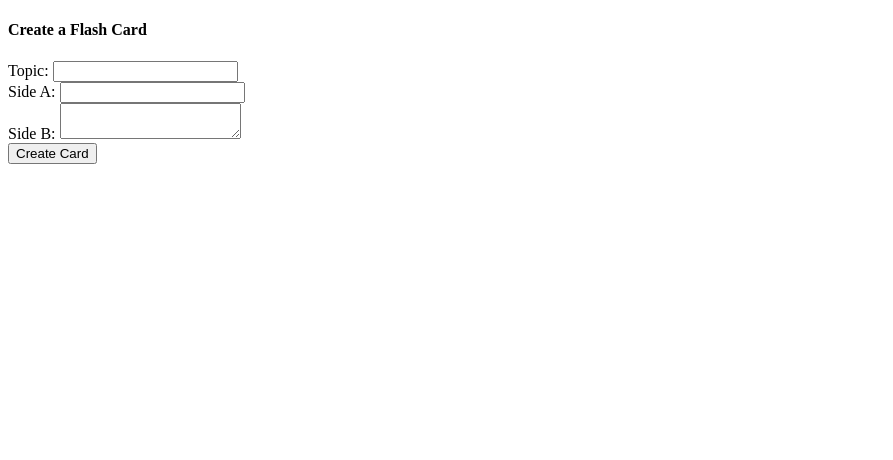
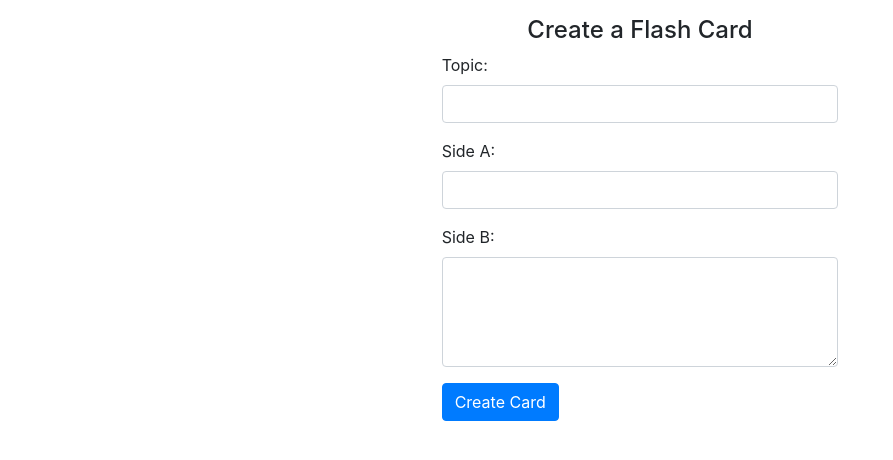
Before and after one commit to jjnotjayjay/MERN-flash-cards, a React app: page / in a window 1280 px wide. Shown: the whole page, without its empty margins (0-893 px from the left). Built offline with nearby package versions, Linux system fonts and the light colour scheme.

Commit message:
Made form visually appealing by styling with Bootstrap.

```diff
--- a/createcard.js
+++ b/createcard.js
@@ -7,21 +7,21 @@ export default class CreateCard extends React.Component {
 
   render() {
     return (
-      <div>
-        <h4>Create a Flash Card</h4>
-        <div>
+      <div className="col-4 offset-md-4 pt-3">
+        <h4 className="text-center">Create a Flash Card</h4>
+        <div className="form-group">
           <label for="topicInput">Topic: </label>
-          <input type="text" id="topicInput"></input>
+          <input className="form-control" id="topicInput" type="text"></input>
         </div>
-        <div>
+        <div className="form-group">
           <label for="sideAInput">Side A: </label>
-          <input type="text" id="sideAInput"></input>
+          <input className="form-control" id="sideAInput" type="text"></input>
         </div>
-        <div>
+        <div className="form-group">
           <label for="sideBInput">Side B: </label>
-          <textarea type="text" id="sideBInput"></textarea>
+          <textarea className="form-control" id="sideBInput" type="text" rows="4"></textarea>
         </div>
-        <button type="submit" id="submitCard">Create Card</button>
+        <button className="btn btn-primary" id="submitCard" type="submit">Create Card</button>
       </div>
     )
   }
--- a/index.html
+++ b/index.html
@@ -3,6 +3,7 @@
   <head>
     <meta charset="utf-8"/>
     <title>OC|CS React Flash Cards</title>
+    <link rel="stylesheet" href="https://maxcdn.bootstrapcdn.com/bootstrap/4.0.0/css/bootstrap.min.css" integrity="sha384-Gn5384xqQ1aoWXA+058RXPxPg6fy4IWvTNh0E263XmFcJlSAwiGgFAW/dAiS6JXm" crossorigin="anonymous">
   </head>
   <body>
     <div id="root"></div>
```
